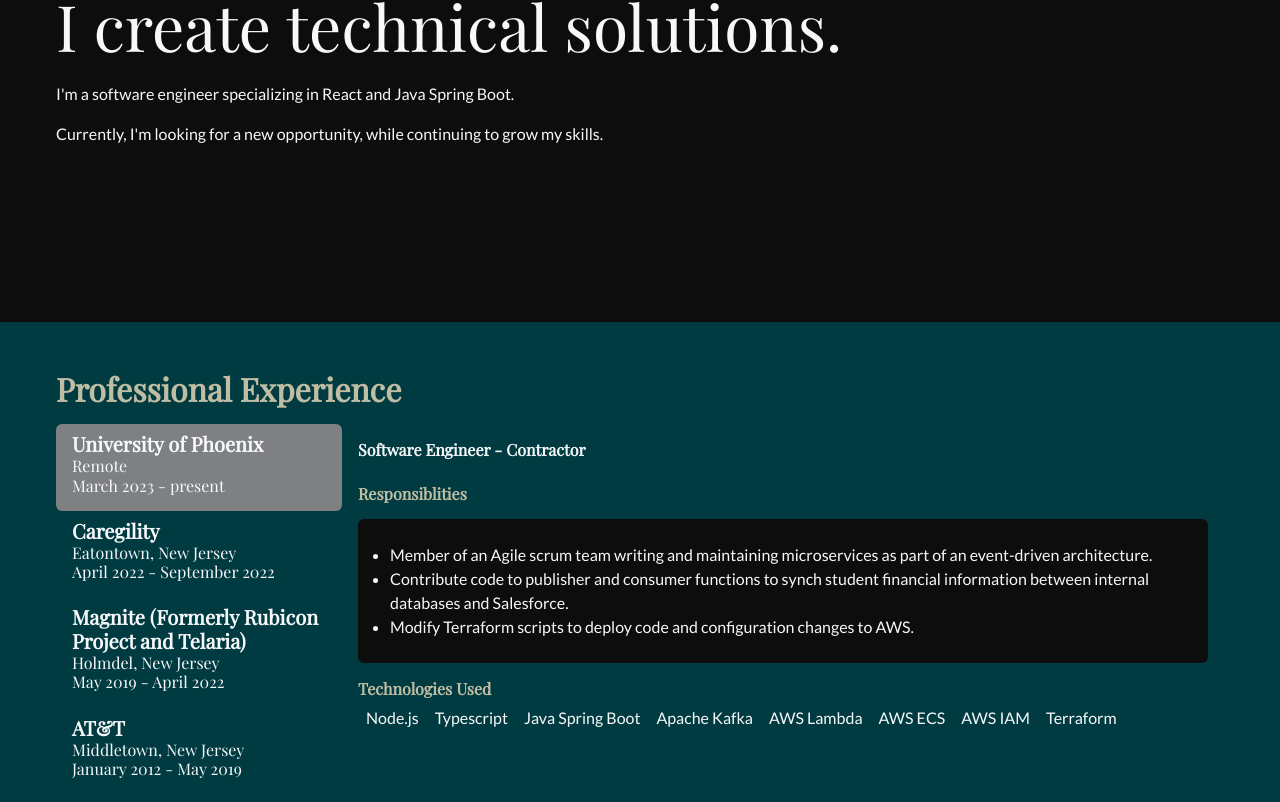
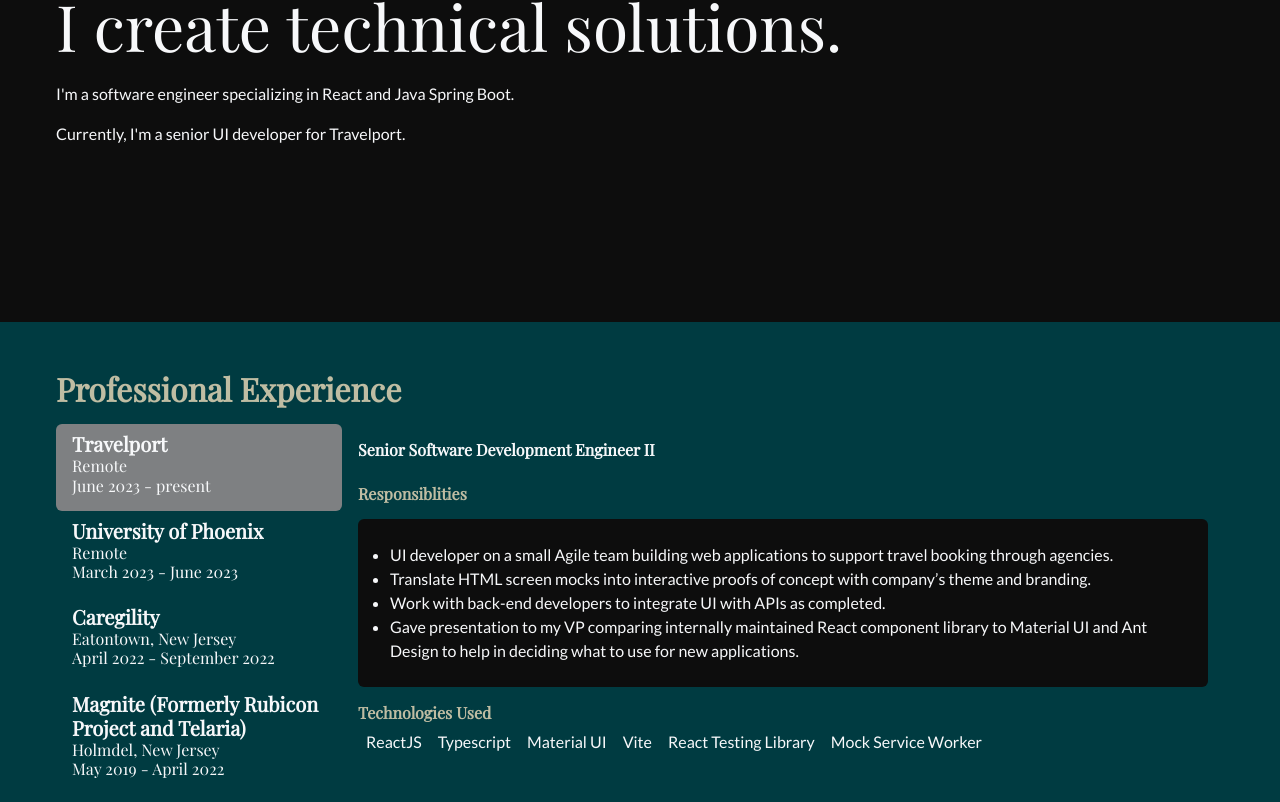
Before and after one commit to msm0504/resume-site, a Next.js app: page / in a window 1280 px wide. Shown: the part 278-1080 px from the top of the page. Built offline with nearby package versions, Linux system fonts and the light colour scheme.

Commit message:
update resume info, fix prettier setting

```diff
--- a/client/components/footer.tsx
+++ b/client/components/footer.tsx
@@ -29,7 +29,7 @@
 			</li>
 		</ul>
 		<p>
-			<small>&copy; 2022 Mark Monday. All rights reserved.</small>
+			<small>&copy; {new Date().getFullYear()} Mark Monday. All rights reserved.</small>
 		</p>
 	</footer>
 );
--- a/client/sections/intro.tsx
+++ b/client/sections/intro.tsx
@@ -7,7 +7,7 @@
 		</p>
 		<h2 className='display-3 lh-base'>I create technical solutions.</h2>
 		<p>{`I'm a software engineer specializing in React and Java Spring Boot.`}</p>
-		<p>{`Currently, I'm looking for a new opportunity, while continuing to grow my skills.`}</p>
+		<p>{`Currently, I'm a senior UI developer for Travelport.`}</p>
 	</section>
 );
 
--- a/data/resume-data.ts
+++ b/data/resume-data.ts
@@ -66,11 +66,37 @@
 
 export const EMPLOYMENT_HISTORY: Employment[] = [
 	{
+		companyName: 'Travelport',
+		city: 'Remote',
+		state: '',
+		start: 'June 2023',
+		end: 'present',
+		titles: 'Senior Software Development Engineer II',
+		roles: [
+			{
+				highlights: [
+					'UI developer on a small Agile team building web applications to support travel booking through agencies.',
+					'Translate HTML screen mocks into interactive proofs of concept with company’s theme and branding.',
+					'Work with back-end developers to integrate UI with APIs as completed.',
+					'Gave presentation to my VP comparing internally maintained React component library to Material UI and Ant Design to help in deciding what to use for new applications.',
+				],
+				techsUsed: [
+					'ReactJS',
+					'Typescript',
+					'Material UI',
+					'Vite',
+					'React Testing Library',
+					'Mock Service Worker',
+				],
+			},
+		],
+	},
+	{
 		companyName: 'University of Phoenix',
 		city: 'Remote',
 		state: '',
 		start: 'March 2023',
-		end: 'present',
+		end: 'June 2023',
 		titles: 'Software Engineer - Contractor',
 		roles: [
 			{
--- a/package.json
+++ b/package.json
@@ -6,8 +6,8 @@
 		"build": "next build",
 		"check-types": "tsc",
 		"dev": "next dev",
-		"format": "prettier \"client/**/*.(ts|tsx)\" \"pages/**/*.(ts|tsx)\" --write",
-		"lint": "eslint --ext ts --ext tsx \"client/**/*.ts*\" \"pages/**/*.ts*\"",
+		"format": "prettier \"**/*.(ts|tsx)\" --write",
+		"lint": "eslint --ext ts,tsx",
 		"start": "next start"
 	},
 	"dependencies": {
--- a/pages/index.tsx
+++ b/pages/index.tsx
@@ -25,7 +25,7 @@
 				<title>Mark Monday Portfolio</title>
 				<meta
 					name='description'
-					content="Hi, my name is Mark Monday. I create technical solutions. I'm a software engineer specializing in React and Java Spring Boot. Currently, I'm looking for a new opportunity, while continuing to grow my skills."
+					content="Hi, my name is Mark Monday. I create technical solutions. I'm a software engineer specializing in React and Java Spring Boot. Currently, I'm a senior UI developer for Travelport."
 				/>
 				<link rel='icon' href='/favicon.ico' />
 			</Head>
```
Also changed, not shown: 1 other file (tests, documents, lock files or other folders).
